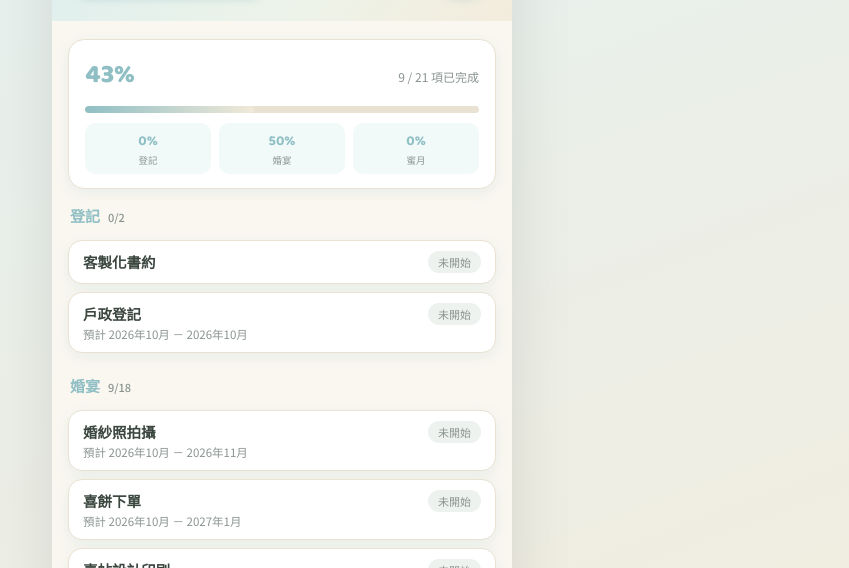
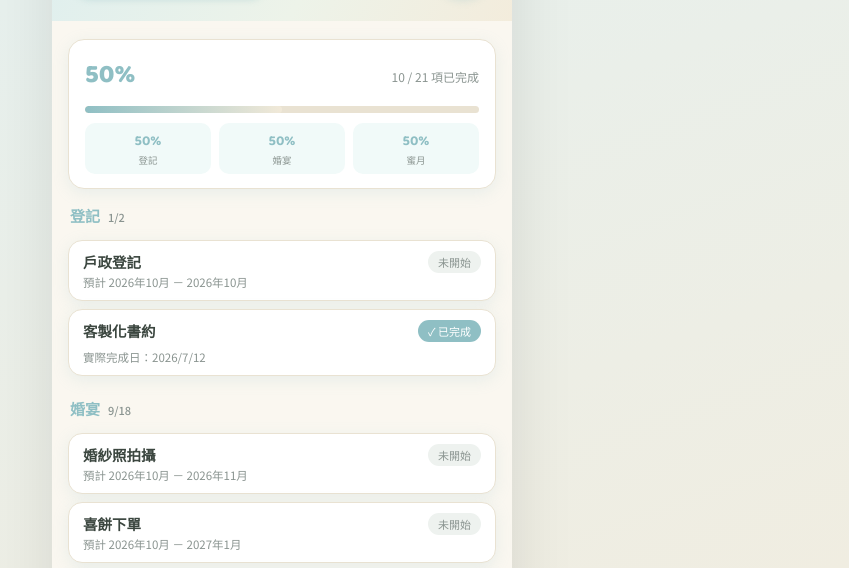
Before and after one commit to cyun28/Wedding, a plain HTML site: page index.html in a window 1280 px wide. Shown: the part 156-724 px from the top of the page, without its empty margins (358-1207 px from the left). Drawn offline with nearby package versions, Linux system fonts and the light colour scheme.

Commit message:
Update task statuses and add notes in index.html

```diff
--- a/index.html
+++ b/index.html
@@ -436,7 +436,7 @@ const WEIGHTS = [0,50,80,100];
 
 const TASKS = [
   {group:'登記', name:'戶政登記', start:'2026年10月', end:'2026年10月', status:0, actual:''},
-  {group:'登記', name:'客製化書約', start:'', end:'', status:0, actual:''},
+  {group:'登記', name:'客製化書約', start:'', end:'', status:3, actual:'2026/7/12'},
 
   {group:'婚宴', name:'場地簽約（星輝廳）', start:'2026年6月', end:'2026年7月', status:3, actual:'2026/5/24'},
   {group:'婚宴', name:'婚顧簽約', start:'2026年8月', end:'2026年9月', status:3, actual:'2026/6/16'},
@@ -457,7 +457,7 @@ const TASKS = [
   {group:'婚宴', name:'婚禮影片製作', start:'2027年3月', end:'2027年4月', status:0, actual:''},
   {group:'婚宴', name:'場地最終確認會議', start:'2027年5月', end:'2027年5月', status:0, actual:''},
 
-  {group:'蜜月', name:'蜜月規劃', start:'2026年12月', end:'2027年1月', status:0, actual:''}
+  {group:'蜜月', name:'蜜月規劃', start:'', end:'', status:1, actual:'', note:'目前搜尋中，預計8/16前付訂金'}
 ];
 
 const EXPENSES = [
@@ -624,6 +624,7 @@ function renderTasks(){
             <div class="ticket-name">${t.name}</div>
             ${dateLine}
             ${t.actual?`<div class="ticket-meta">實際完成日：${t.actual}</div>`:''}
+            ${t.note?`<div class="ticket-meta">${t.note}</div>`:''}
           </div>
           <span class="status-pill status-${t.status}">${checkMark}${STATUS_LABEL[t.status]}</span>
         </div>
```
